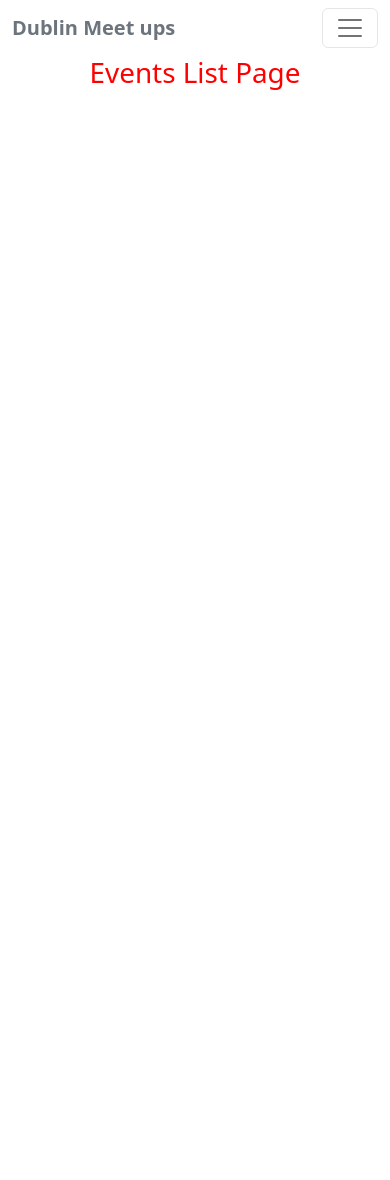
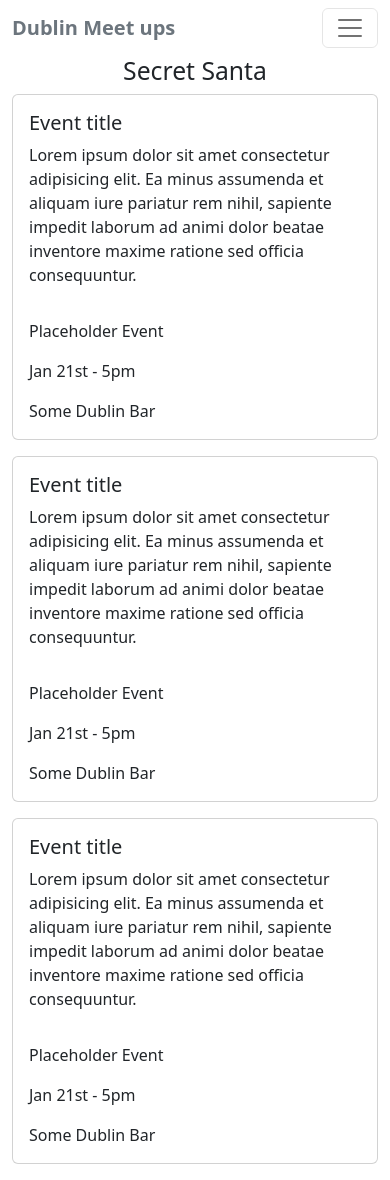
Before and after one commit to andresfgc/hack_dec, a Django app: page /events/ in a window 390 px wide. Before the commit the page ends 90 px from the top, so only its background shows below. Run offline with Django 4.2, Linux system fonts and the light colour scheme.

Commit message:
Add event list HTML and CSS V1

```diff
--- a/dublin_meet_ups/events/templates/events/events-list.html
+++ b/dublin_meet_ups/events/templates/events/events-list.html
@@ -2,5 +2,68 @@
 {% load static %}
 
 {% block content %}
-    <h1>Events List Page</h1>
+<!--Events-->
+<div class="container justify-content-center">
+    <h2 class="text-center">Secret Santa</h2>
+    <div class="card mb-3" style="max-width: 1400px;">
+        <div class="row g-0">
+          <div class="col-md-3 d-none d-md-block">
+            <img src="/assets/images/woman.jpg" class="img-fluid rounded-start" alt="woman in christmas" style="width: 200px; height: 200px; object-fit: cover;">
+          </div>
+          <div class="col-md-6">
+            <div class="card-body">
+              <h5 class="card-title">Event title</h5>
+              <p class="card-text">Lorem ipsum dolor sit amet consectetur adipisicing elit. Ea minus assumenda et aliquam iure pariatur rem nihil, sapiente impedit laborum ad animi dolor beatae inventore maxime ratione sed officia consequuntur.</p>
+            </div>
+          </div>
+          <div class="col-md-3">
+            <div class="card-body">
+              <p class="card-text ">Placeholder Event</p>
+              <p class="card-text">Jan 21st - 5pm</p>
+              <p class="card-text">Some Dublin Bar</p>
+            </div>
+          </div>
+        </div>
+    </div>
+    <div class="card mb-3" style="max-width: 1400px;">
+        <div class="row g-0">
+          <div class="col-md-3 d-none d-md-block">
+            <img src="/assets/images/woman.jpg" class="img-fluid rounded-start" alt="woman in christmas" style="width: 200px; height: 200px; object-fit: cover;">
+          </div>
+          <div class="col-md-6">
+            <div class="card-body">
+              <h5 class="card-title">Event title</h5>
+              <p class="card-text">Lorem ipsum dolor sit amet consectetur adipisicing elit. Ea minus assumenda et aliquam iure pariatur rem nihil, sapiente impedit laborum ad animi dolor beatae inventore maxime ratione sed officia consequuntur.</p>
+            </div>
+          </div>
+          <div class="col-md-3">
+            <div class="card-body">
+              <p class="card-text">Placeholder Event</p>
+              <p class="card-text">Jan 21st - 5pm</p>
+              <p class="card-text">Some Dublin Bar</p>
+            </div>
+          </div>
+        </div>
+    </div>
+    <div class="card mb-3" style="max-width: 1400px;">
+        <div class="row g-0">
+          <div class="col-md-3 d-none d-md-block">
+            <img src="/assets/images/carousel.jpg" class="img-fluid rounded-start" alt="carousel" style="width: 200px; height: 200px; object-fit: cover;">
+          </div>
+          <div class="col-md-6">
+            <div class="card-body">
+              <h5 class="card-title">Event title</h5>
+              <p class="card-text">Lorem ipsum dolor sit amet consectetur adipisicing elit. Ea minus assumenda et aliquam iure pariatur rem nihil, sapiente impedit laborum ad animi dolor beatae inventore maxime ratione sed officia consequuntur.</p>
+            </div>
+          </div>
+          <div class="col-md-3">
+            <div class="card-body">
+              <p class="card-text">Placeholder Event</p>
+              <p class="card-text">Jan 21st - 5pm</p>
+              <p class="card-text">Some Dublin Bar</p>
+            </div>
+          </div>
+        </div>
+    </div>
+</div>
 {% endblock %}
--- a/dublin_meet_ups/home/templates/home/index.html
+++ b/dublin_meet_ups/home/templates/home/index.html
@@ -37,7 +37,7 @@
         </div>
         <div class="col-md-6 d-grid mb-2">
             <button class="btn btn-outline-success" type="button">See Pubs/Drinks Events</button>
-        </div>s
+        </div>
         <div class="col-md-6 d-grid mb-2">
             <button class="btn btn-outline-success" type="button">See Language Exchange Events</button>
         </div>
```
